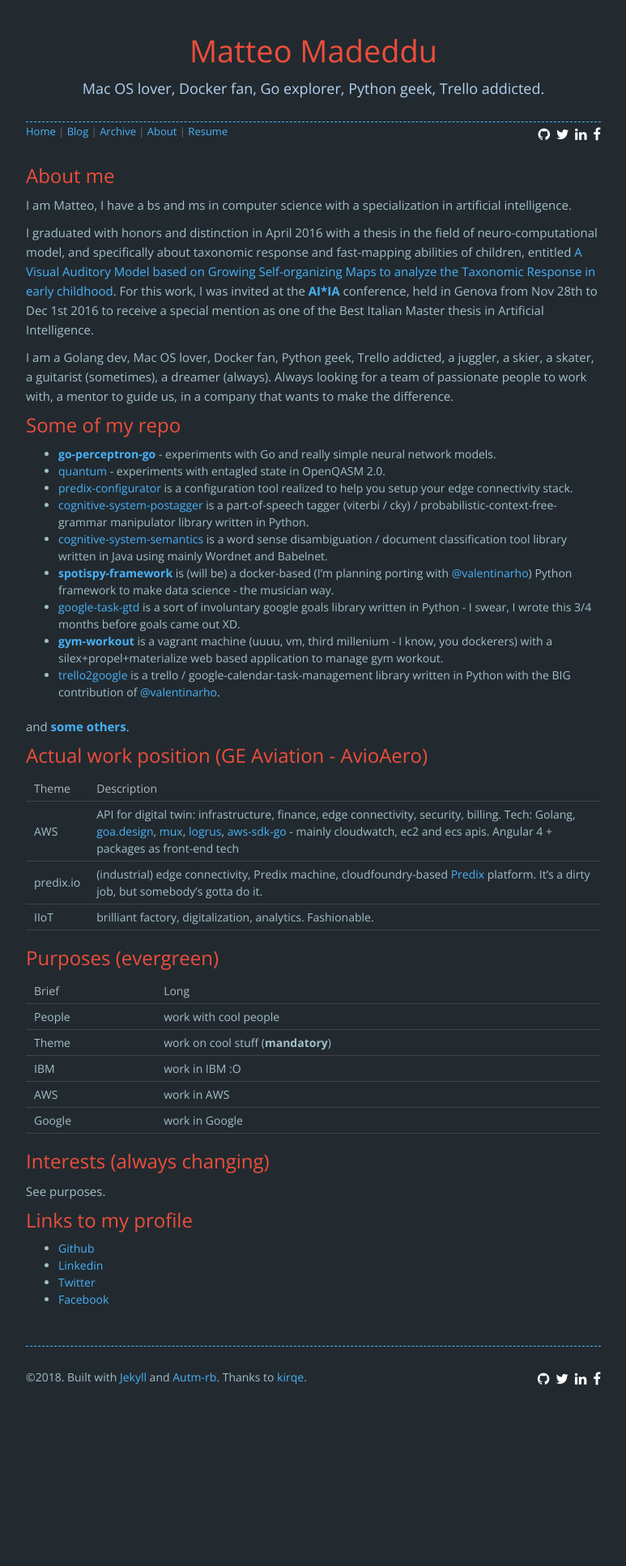
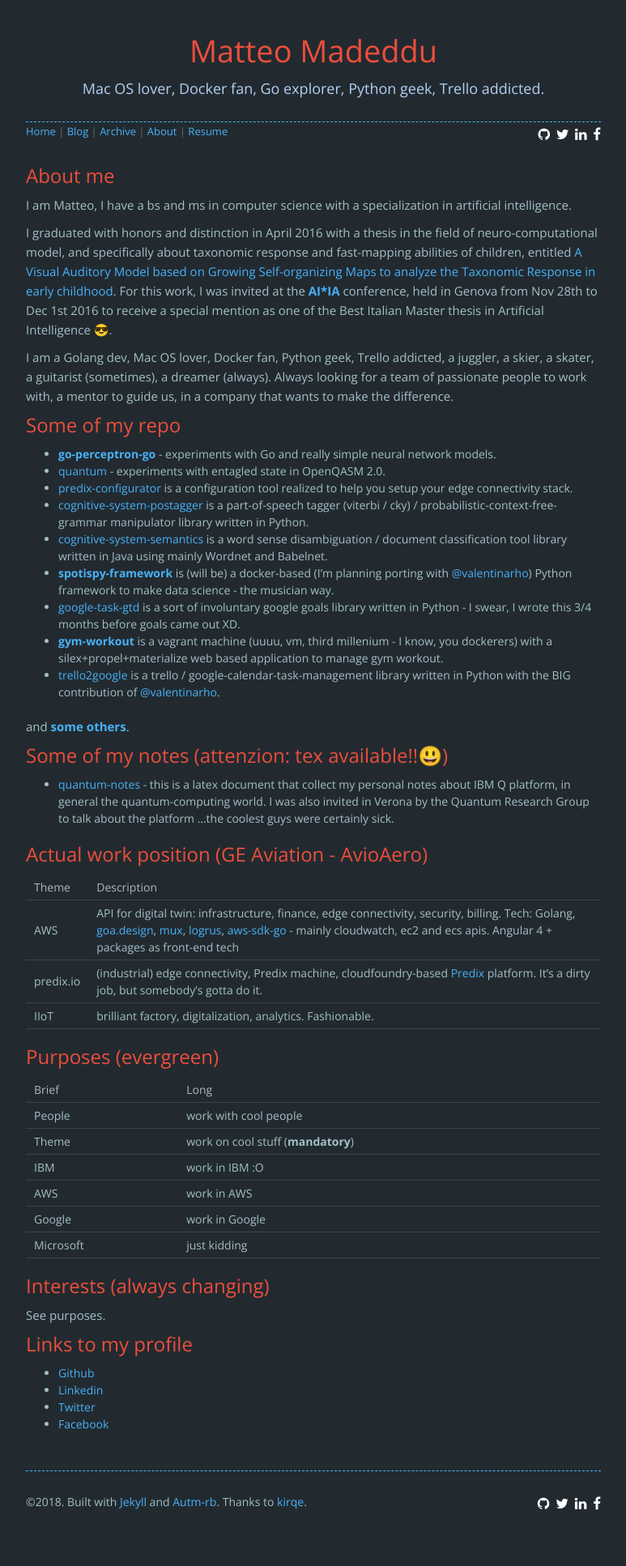
Before and after one commit to made2591/blog.madeddu.xyz, a Jekyll site: the page built from about.html, in a window 1280 px wide. Shown: the whole page at 81% size, without its empty margins (253-1026 px from the left). Built offline with Jekyll 4.4.1, drawn with Linux system fonts in a browser that asks for light colours; nearby versions of some CDN libraries; comment, search, counter and statistics services are not loaded; before the commit the page ends 1780 px from its top, so only the background shows below that.

Commit message:
Add compiled version of quantum notes, fix in .gitignore

```diff
--- a/_data/about.yml
+++ b/_data/about.yml
@@ -2,7 +2,7 @@
 
   I am Matteo, I have a bs and ms in computer science with a specialization in artificial intelligence.
 
-  I graduated with honors and distinction in April 2016 with a thesis in the field of neuro-computational model, and specifically about taxonomic response and fast-mapping abilities of children, entitled [A Visual Auditory Model based on Growing Self-organizing Maps to analyze the Taxonomic Response in early childhood](https://made2591.github.com/matteo_madeddu_master_thesis.pdf). For this work, I was invited at the [__AI*IA__](http://www.aixia.it/) conference, held in Genova from Nov 28th to Dec 1st 2016 to receive a special mention as one of the Best Italian Master thesis in Artificial Intelligence.
+  I graduated with honors and distinction in April 2016 with a thesis in the field of neuro-computational model, and specifically about taxonomic response and fast-mapping abilities of children, entitled [A Visual Auditory Model based on Growing Self-organizing Maps to analyze the Taxonomic Response in early childhood](https://made2591.github.com/matteo_madeddu_master_thesis.pdf). For this work, I was invited at the [__AI*IA__](http://www.aixia.it/) conference, held in Genova from Nov 28th to Dec 1st 2016 to receive a special mention as one of the Best Italian Master thesis in Artificial Intelligence 😎.
 
   I am a Golang dev, Mac OS lover, Docker fan, Python geek, Trello addicted, a juggler, a skier, a skater, a guitarist (sometimes), a dreamer (always). Always looking for a team of passionate people to work with, a mentor to guide us, in a company that wants to make the difference.
 
@@ -19,6 +19,10 @@
   * [trello2google](https://github.com/made2591/trello2google) is a trello / google-calendar-task-management library written in Python with the BIG contribution of [@valentinarho](https://github.com/valentinarho).
 
   and [__some others__](https://github.com/made2591?tab=repositories).
+
+  ## Some of my notes (attenzion: tex available!!😃)
+
+  * [quantum-notes](https://github.com/made2591/quantum-notes) - this is a latex document that collect my personal notes about IBM Q platform, in general the quantum-computing world. I was also invited in Verona by the Quantum Research Group to talk about the platform ...the coolest guys were certainly sick.
 
   ## Actual work position (GE Aviation - AvioAero)
 
@@ -37,6 +41,7 @@
   | IBM    | work in IBM :O                     |
   | AWS    | work in AWS                        |
   | Google | work in Google                     |
+  | Microsoft | just kidding                    |
 
   ## Interests (always changing)
 
```
Also changed, not shown: _posts/2018-02-20-quantum-computing.md (+1 -1 lines), 1 other file.
